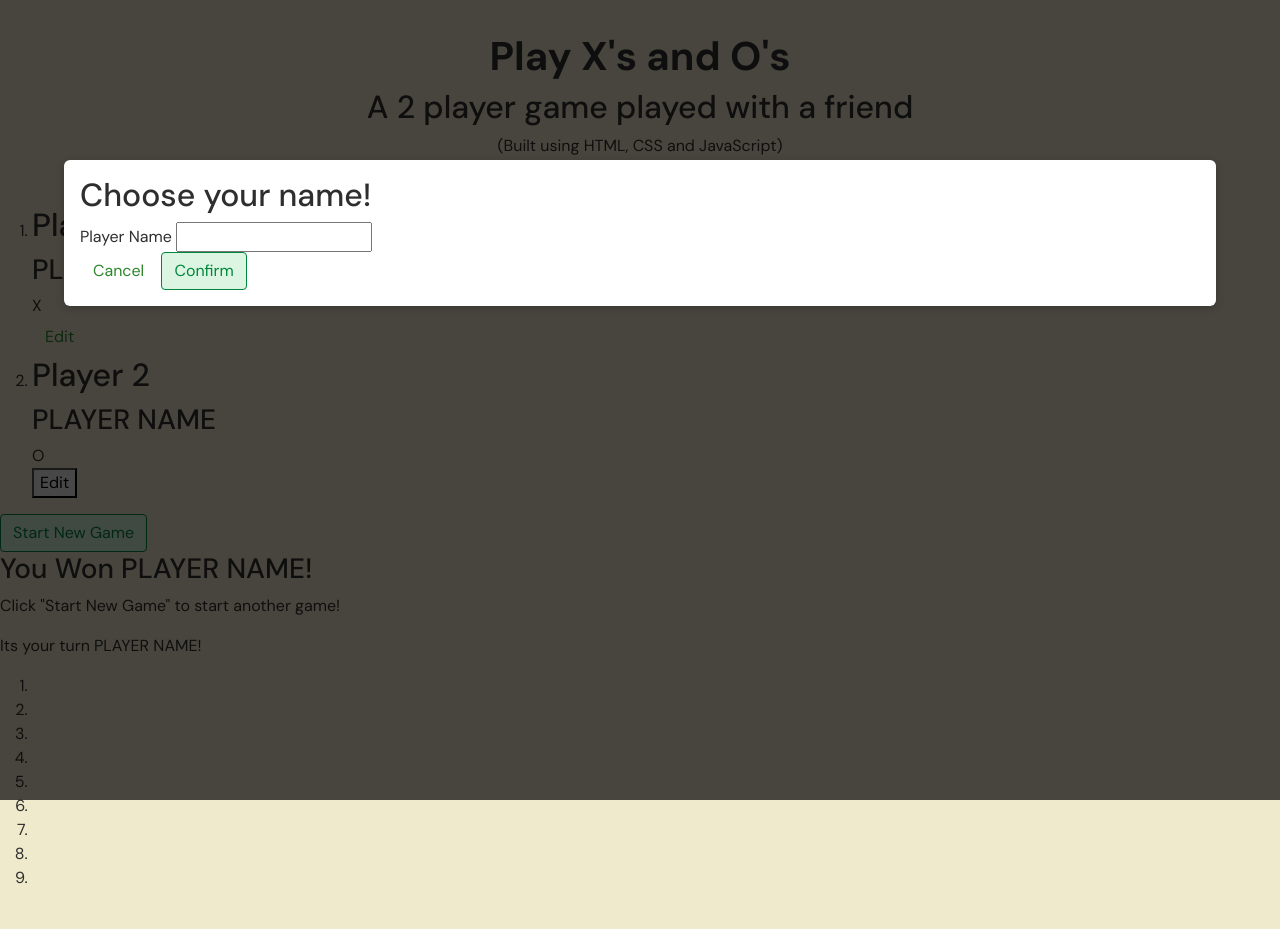
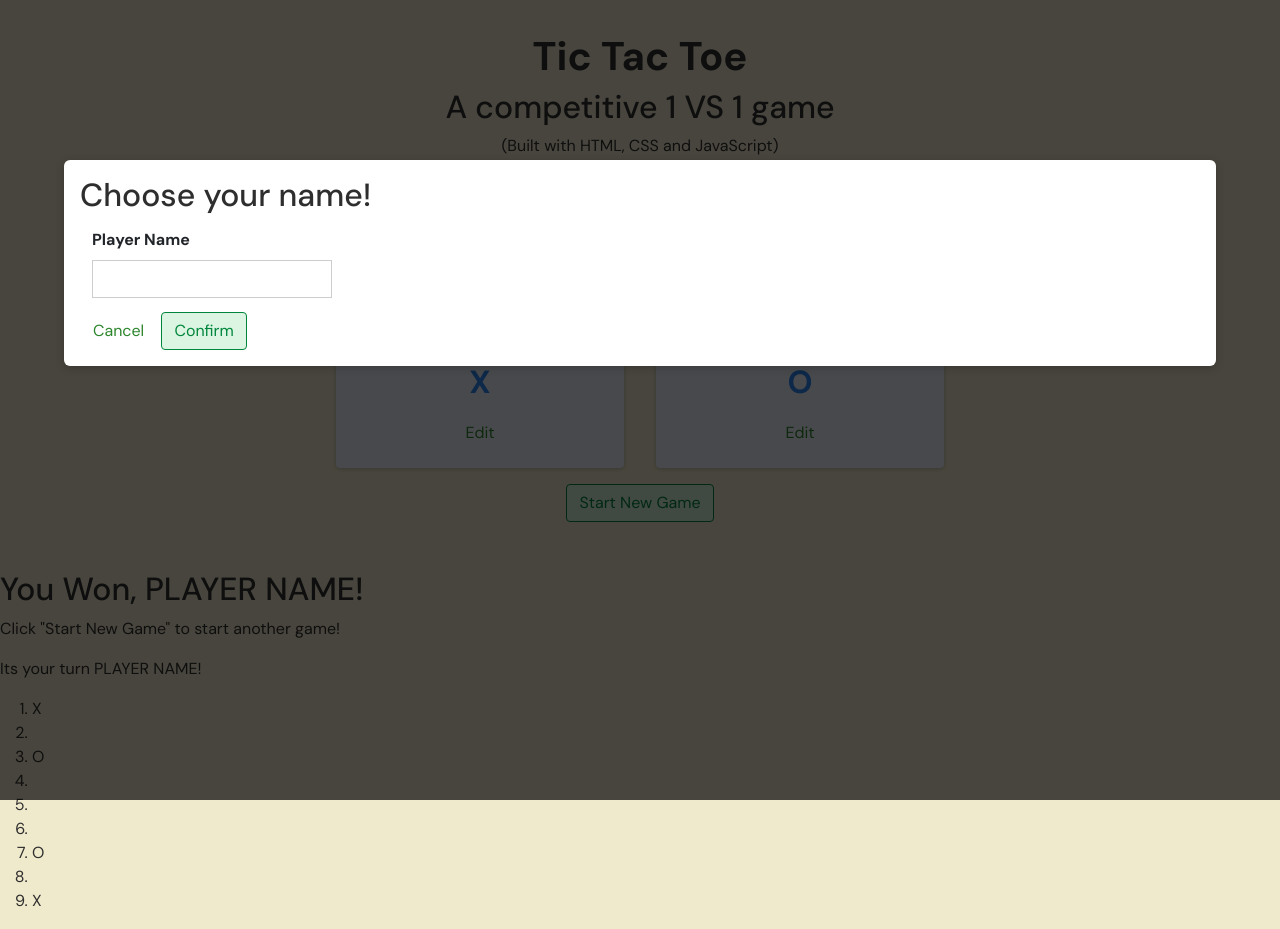
Before and after one commit to VanessaT30/TicTacToe, a website: page index.html in a window 1280 px wide. Before the commit the page ends 906 px from the top, so only its background shows below. Drawn offline with nearby package versions, Linux system fonts and the light colour scheme.

Commit message:
Update index.html

```diff
--- a/index.html
+++ b/index.html
@@ -15,6 +15,8 @@
     <script src="https://cdn.jsdelivr.net/npm/bootstrap@5.3.3/dist/js/bootstrap.bundle.min.js" integrity="sha384-YvpcrYf0tY3lHB60NNkmXc5s9fDVZLESaAA55NDzOxhy9GkcIdslK1eN7N6jIeHz" crossorigin="anonymous"></script>
     <link rel="stylesheet" href="index.css">
     <link rel="stylesheet" href="overlay.css">
+    <link rel="stylesheet" href="configuration.css">
+    <link rel="stylesheet" href="game.css">
   </head>
 
 
@@ -28,9 +30,9 @@
           <button class="btn btn-sm btn-outline-secondary right" type="button">Reset</button>
         </form>
       </nav> -->
-    <h1>Play X's and O's</h1>
-    <h2>A 2 player game played with a friend</h2>
-    <p>(Built using HTML, CSS and JavaScript)</p>
+    <h1>Tic Tac Toe</h1>
+    <h2>A competitive 1 VS 1 game</h2>
+    <p>(Built with HTML, CSS and JavaScript)</p>
   </header>
 
     <main>
@@ -40,7 +42,7 @@
         <h2>Choose your name!</h2>
 
         <form>
-          <div>
+          <div class="form-control">
             <label for="playername">Player Name</label>
             <input type="text" name="playername" id="playername">
           </div>
@@ -58,46 +60,44 @@
           <article>
             <h2>Player 1</h2>
             <h3>PLAYER NAME</h3>
-            <div>X</div>
-            <button class="btn btn-alt">Edit</button>
+            <div class="player-symbol">X</div>
+            <button class="btn btn-alt" id="edit-player-1">Edit</button>
           </article>
         </li>
         <li>
           <article>
           <h2>Player 2</h2>
           <h3>PLAYER NAME</h3>
-          <div>O</div>
-          <button>Edit</button>
+          <div class="player-symbol">O</div>
+          <button class="btn btn-alt" id="edit-player-2">Edit</button>
         </article>
       </li>
       </ol>
       <button id="start-game" class="btn">Start New Game</button>
       </section>
 
+      <!-- Is the actual game section -->
       <section id="active-game">
-        <article>
-          <h3>You Won <span id="winner-name">PLAYER NAME</span>!</h3>
+        <article id="game-over">
+          <h2>You Won, <span id="winner-name">PLAYER NAME</span>!</h2>
           <p>Click "Start New Game" to start another game!</p>
         </article>
 
         <p>Its your turn <span id="active-player-name">PLAYER NAME</span>!</p>
-        <ol>
+        <ol id="game-board">
+          <li class="disabled">X</li>
           <li></li>
-          <li></li>
-          <li></li>
+          <li class="disabled">O</li>
 
           <li></li>
           <li></li>
           <li></li>
 
+          <li class="disabled">O</li>
           <li></li>
-          <li></li>
-          <li></li>
+          <li class="disabled">X</li>
         </ol>
-
       </section>
-
-
     </main>
 </body>
 </html>
```
